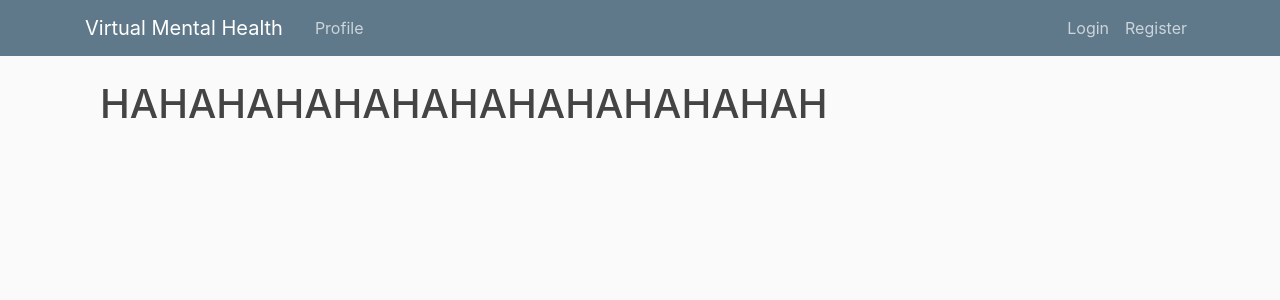
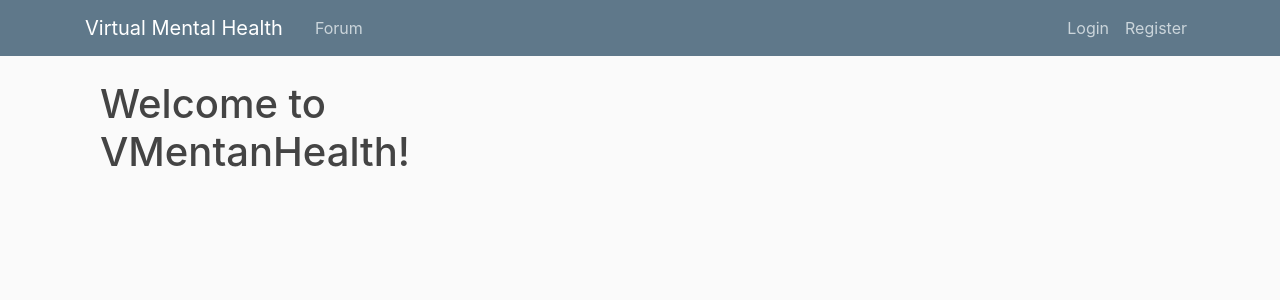
Before and after one commit to gcivil-nyu-org/Team_Team1_CS-GY-6063-Fall2021, a Django app: page / in a window 1280 px wide. Shown: the top 300 px of the page. Run offline with Django 3.2, Linux system fonts and the light colour scheme; some libraries are stand-ins or nearby versions.

Commit message:
minor home page change

```diff
--- a/templates/base.html
+++ b/templates/base.html
@@ -25,7 +25,7 @@
               </button>
               <div class="collapse navbar-collapse" id="navbarToggle">
                   <div class="navbar-nav mr-auto">
-                    <a class="nav-item nav-link" href="{% url 'index' %}">Profile</a>
+                    <a class="nav-item nav-link" href="{% url 'index' %}">Forum</a>
                   </div>
                   <!-- Navbar Right Side -->
                   {% if request.user.is_authenticated %}
--- a/templates/index.html
+++ b/templates/index.html
@@ -5,7 +5,7 @@
   <main role="main" class="container">
       <div class="row">
           <div class="col-md-8">
-              <h1>HAHAHAHAHAHAHAHAHAHAHAHAH</h1>
+              <h1>Welcome to VMentanHealth!</h1>
           </div>
       </div>
   </main>
```
